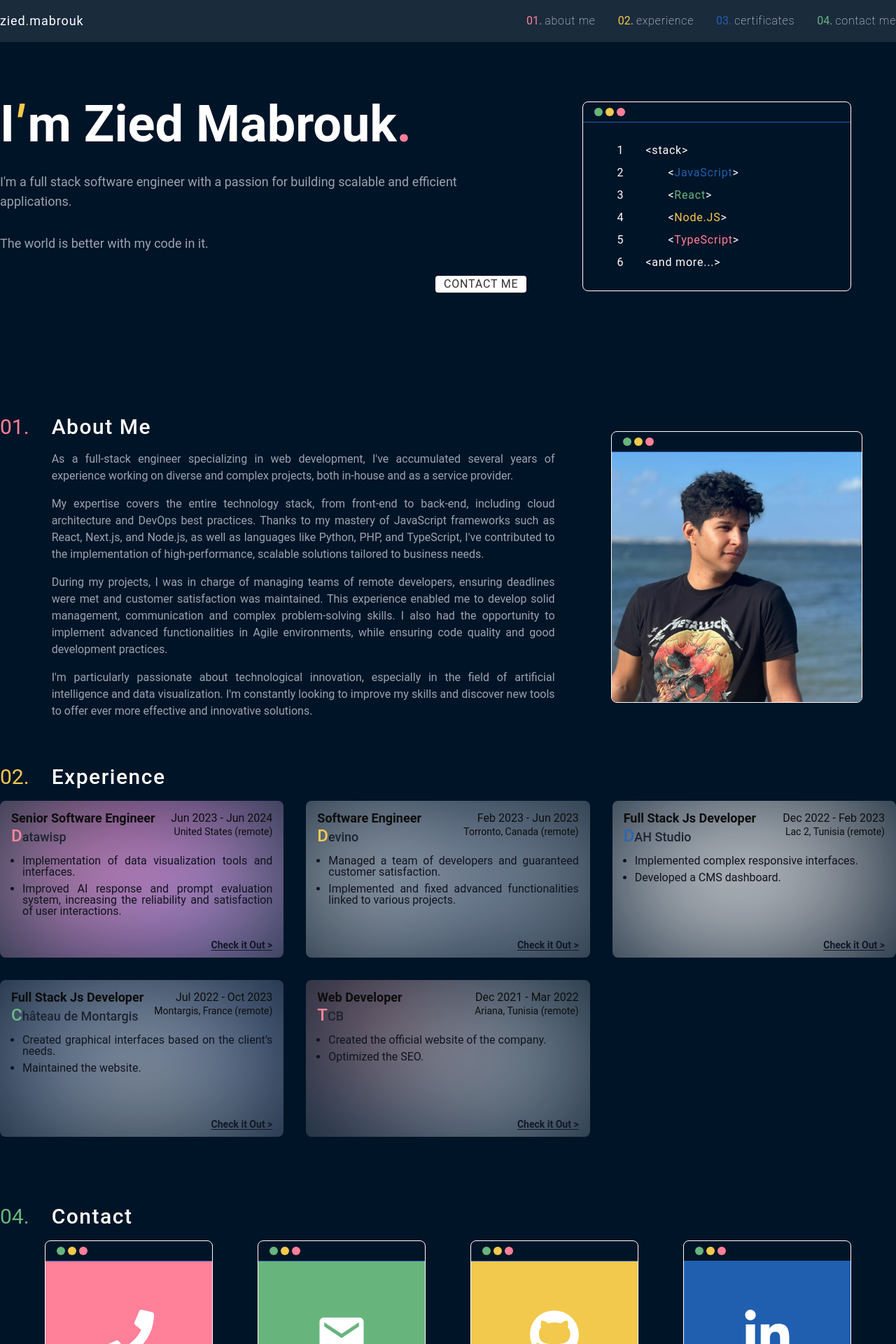
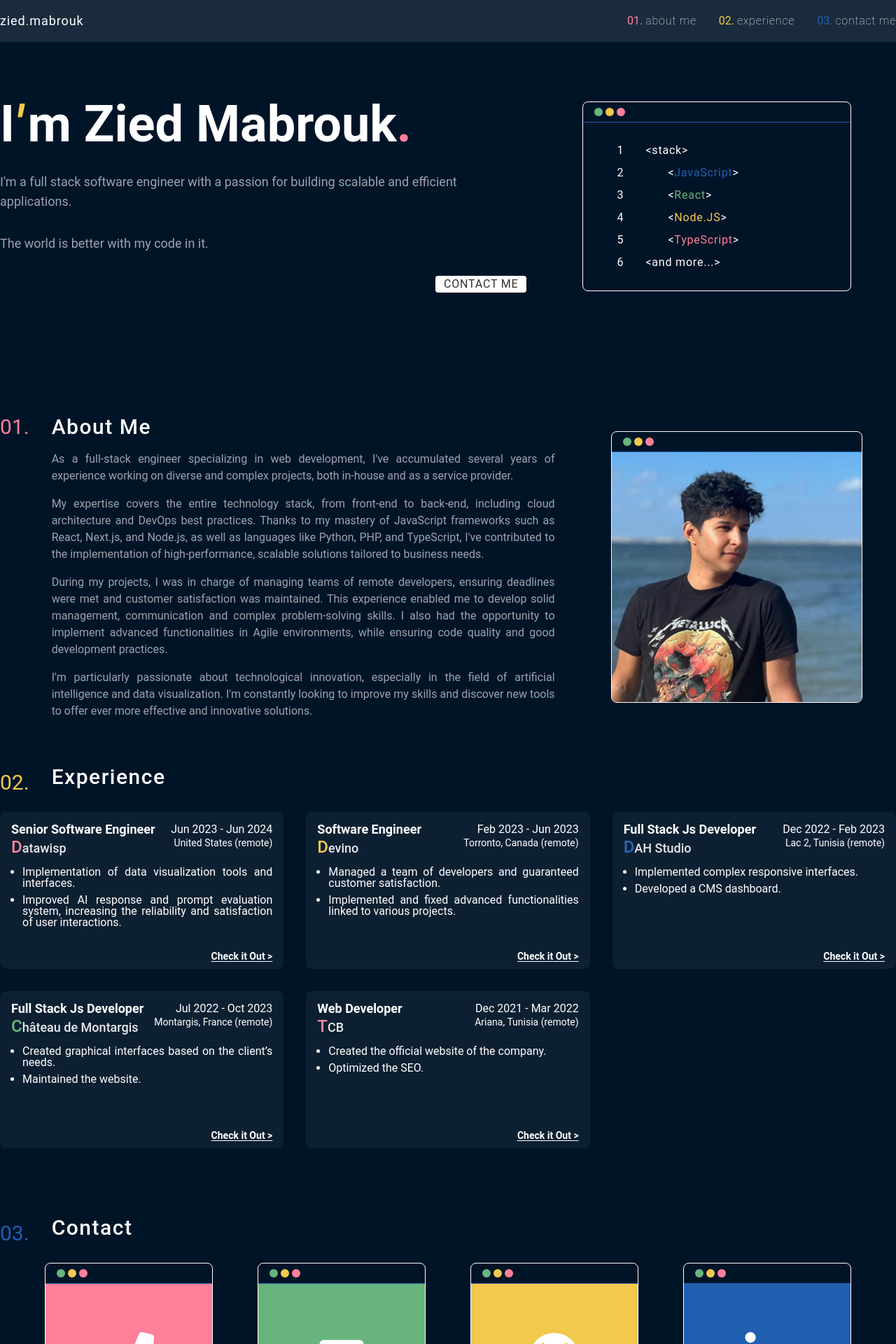
Before and after one commit to Zied-Mabrouk/portfolio, a Next.js app: page / in a window 1280 px wide. Shown: the top 1920 px of the page at 70% size. Built offline with nearby package versions, Linux system fonts and the light colour scheme.

Commit message:
saving progress

```diff
--- a/data.ts
+++ b/data.ts
@@ -80,14 +80,14 @@ const data = {
         className: 'text-accent2',
         href: '#experience',
       },
-      {
-        label: 'certificates',
-        className: 'text-accent3',
-        href: '#certificates',
-      },
+      //   {
+      //     label: 'certificates',
+      //     className: 'text-accent3',
+      //     href: '#certificates',
+      //   },
       {
         label: 'contact me',
-        className: 'text-accent4',
+        className: 'text-accent3',
         href: '#contact',
       },
     ],
--- a/src/components/Card.tsx
+++ b/src/components/Card.tsx
@@ -14,8 +14,8 @@ const Card = ({ experience, accent: comingAccent }: Props) => {
   );
 
   return (
-    <div className="relative flex flex-col justify-between h-56 pt-4 pb-2 overflow-hidden rounded-lg text-black px-4 group">
-      <div className="blur-[100px] bg-gray-200 bg-opacity-80 absolute w-full h-full top-0 left-0 -z-10 group-hover:z-10 group-hover:blur-sm">
+    <div className="relative flex flex-col justify-between h-56 pt-4 pb-2 overflow-hidden rounded-lg text-white px-4 group">
+      <div className="blur-[100px] bg-gray-200 hidden bg-opacity-80 absolute w-full h-full top-0 left-0 -z-10 group-hover:z-10 group-hover:blur-sm group-hover:flex">
         <Image
           src={experience.image}
           alt=""
@@ -35,7 +35,7 @@ const Card = ({ experience, accent: comingAccent }: Props) => {
             </span>
           </div>
           <div className="flex justify-between">
-            <span className="font-medium text-lg leading-none text-gray-900">
+            <span className="font-medium text-lg leading-none text-gray-200">
               <span className={`${accent} text-2xl`}>
                 {experience.company.charAt(0).toUpperCase()}
               </span>
@@ -46,7 +46,7 @@ const Card = ({ experience, accent: comingAccent }: Props) => {
             </span>
           </div>
         </div>
-        <ul className="pl-4 pb-4 text-gray-950">
+        <ul className="pl-4 pb-4 text-gray-350">
           {experience.tasks.map((task, index) => (
             <li key={index} className="list-disc py-1 text-justify">
               {task}
@@ -57,7 +57,7 @@ const Card = ({ experience, accent: comingAccent }: Props) => {
       <a
         href={experience.link}
         target="_blank"
-        className="ml-auto flex justify-end underline underline-offset-2 font-semibold text-sm text-gray-900 group-hover:z-20 relative"
+        className="ml-auto flex justify-end underline underline-offset-2 font-semibold text-sm group-hover:text-gray-950 group-hover:z-20 relative"
       >
         Check it Out {'>'}
       </a>
--- a/src/components/Contact.tsx
+++ b/src/components/Contact.tsx
@@ -7,8 +7,8 @@ const Contact = () => {
   return (
     <div id="contact" className="py-8">
       <div className="flex items-center gap-8 pb-4">
-        <div className="text-accent4 text-3xl">04.</div>
-        <h2 className="text-3xl font-medium tracking-wider">Contact</h2>
+        <div className="text-accent3 text-3xl">03.</div>
+        <h2 className="text-3xl font-medium tracking-wider pb-4">Contact</h2>
       </div>
 
       <div className="w-full grid grid-cols-4 justify-center items-center gap-16 px-16">
--- a/src/components/Experience.tsx
+++ b/src/components/Experience.tsx
@@ -8,7 +8,7 @@ const Experience = () => {
     <div id="experience" className="py-8">
       <div className="flex items-center gap-8 pb-4">
         <div className="text-accent2 text-3xl">02.</div>
-        <h2 className="text-3xl font-medium tracking-wider">Experience</h2>
+        <h2 className="text-3xl font-medium tracking-wider pb-4">Experience</h2>
       </div>
 
       <div className="w-full grid grid-cols-3 justify-center items-center gap-8">
--- a/src/components/Navbar.tsx
+++ b/src/components/Navbar.tsx
@@ -4,7 +4,7 @@ import data from '../../data';
 const Navbar = () => {
   const items = useMemo(() => data.navbar.items, []);
   return (
-    <nav className="fixed z-10 top-0 left-0 w-full py-4 bg-white bg-opacity-10 backdrop-blur-md">
+    <nav className="fixed z-30 top-0 left-0 w-full py-4 bg-white bg-opacity-10 backdrop-blur-md">
       <div className="flex max-w-7xl items-center mx-auto justify-between">
         <a href="#home" className="text-lg">
           <span className="tracking-wider">zied</span>
```
